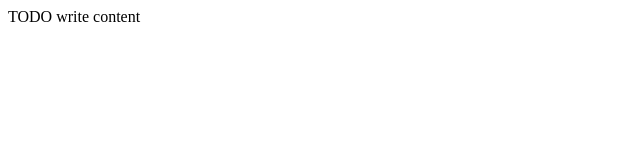
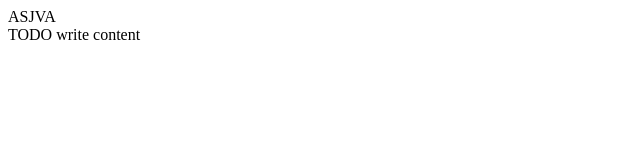
Before and after one commit to leidypardom/PODRETSFULEJB, a plain HTML site: page web/index.html in a window 1280 px wide. Shown: the whole page, without its empty margins (0-640 px from the left). Drawn offline with Linux system fonts and the light colour scheme.

Commit message:
iniciar fuentes iniciales
ACTUALIZAION

```diff
--- a/web/index.html
+++ b/web/index.html
@@ -10,7 +10,7 @@ and open the template in the editor.
         <meta charset="UTF-8">
         <meta name="viewport" content="width=device-width, initial-scale=1.0">
     </head>
-    <body>
+    <body>ASJVA
         <div>TODO write content</div>
     </body>
 </html>
```
